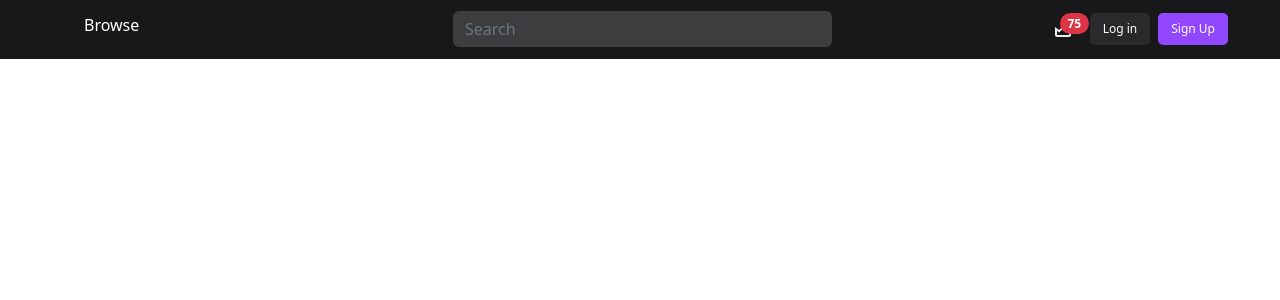
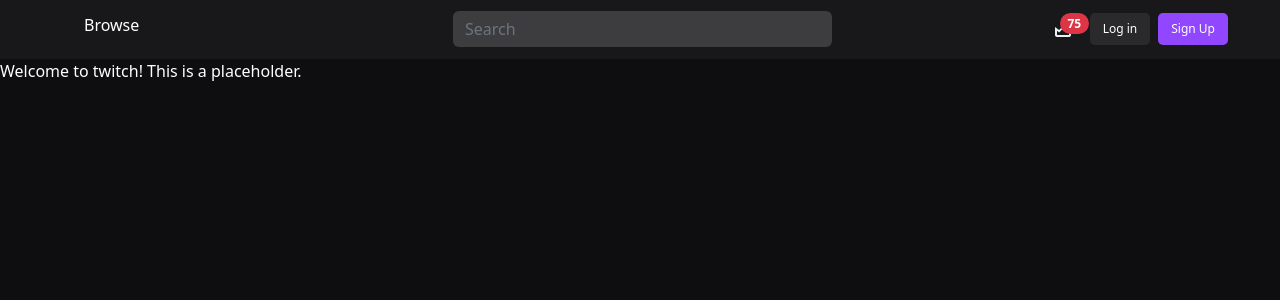
Before and after one commit to mysteriosu/Twitch, an Angular app: page / in a window 1280 px wide. Shown: the top 300 px of the page. Built offline with nearby package versions, Linux system fonts and the light colour scheme.

Commit message:
Added correct background to site, changed placeholder text

```diff
--- a/src/app/app.component.css
+++ b/src/app/app.component.css
@@ -1,3 +1,4 @@
 body{
-    background-color:lightblue;
+    color:white;
+    background-color:#0E0E10;
 }
--- a/src/app/app.component.html
+++ b/src/app/app.component.html
@@ -1 +1,4 @@
 <app-navbar>secret text that nobody will ever see</app-navbar>
+<body>
+Welcome to twitch! This is a placeholder.
+</body>
--- a/src/index.html
+++ b/src/index.html
@@ -9,7 +9,7 @@
 <link rel="icon" type="image/x-icon" href="favicon.ico">
 <link href="  https://cdn.jsdelivr.net/npm/bootstrap@5.2.0/dist/css/bootstrap.min.css" rel="stylesheet" integrity="sha384-gH2yIJqKdNHPEq0n4Mqa/HGKIhSkIHeL5AyhkYV8i59U5AR6csBvApHHNl/vI1Bx" crossorigin="anonymous">
 </head>
-<body>
+<body style="background-color: #0E0E10;">
 <app-root></app-root>
 <script src="  https://cdn.jsdelivr.net/npm/bootstrap@5.2.0/dist/js/bootstrap.bundle.min.js" integrity="sha384-A3rJD856KowSb7dwlZdYEkO39Gagi7vIsF0jrRAoQmDKKtQBHUuLZ9AsSv4jD4Xa" crossorigin="anonymous"></script>
 </body>
--- a/src/styles.css
+++ b/src/styles.css
@@ -1,2 +1,5 @@
 /* You can add global styles to this file, and also import other style files */
 @import "~bootstrap/dist/css/bootstrap.css";
+body{
+    background-color:#0E0E10;
+}
```
